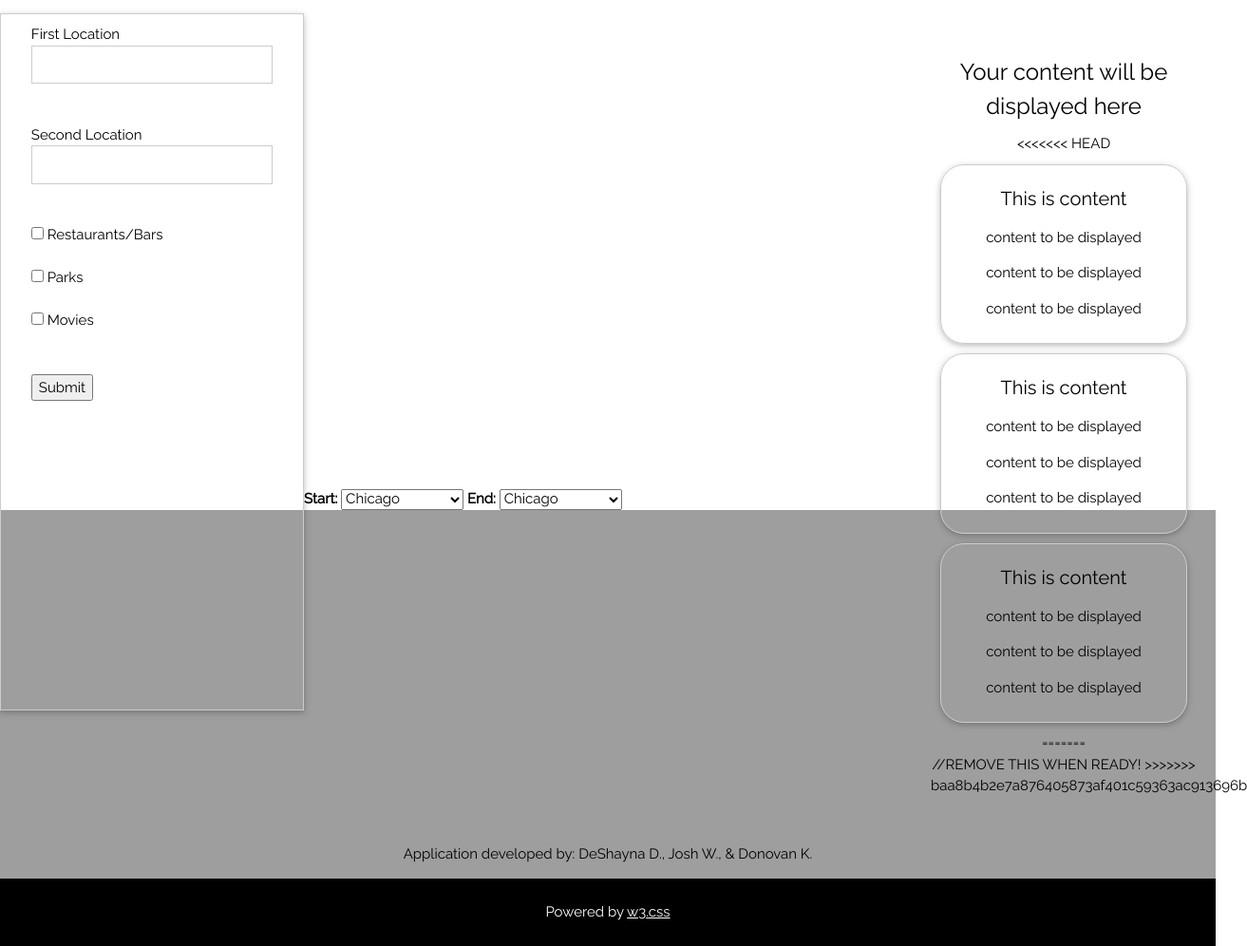
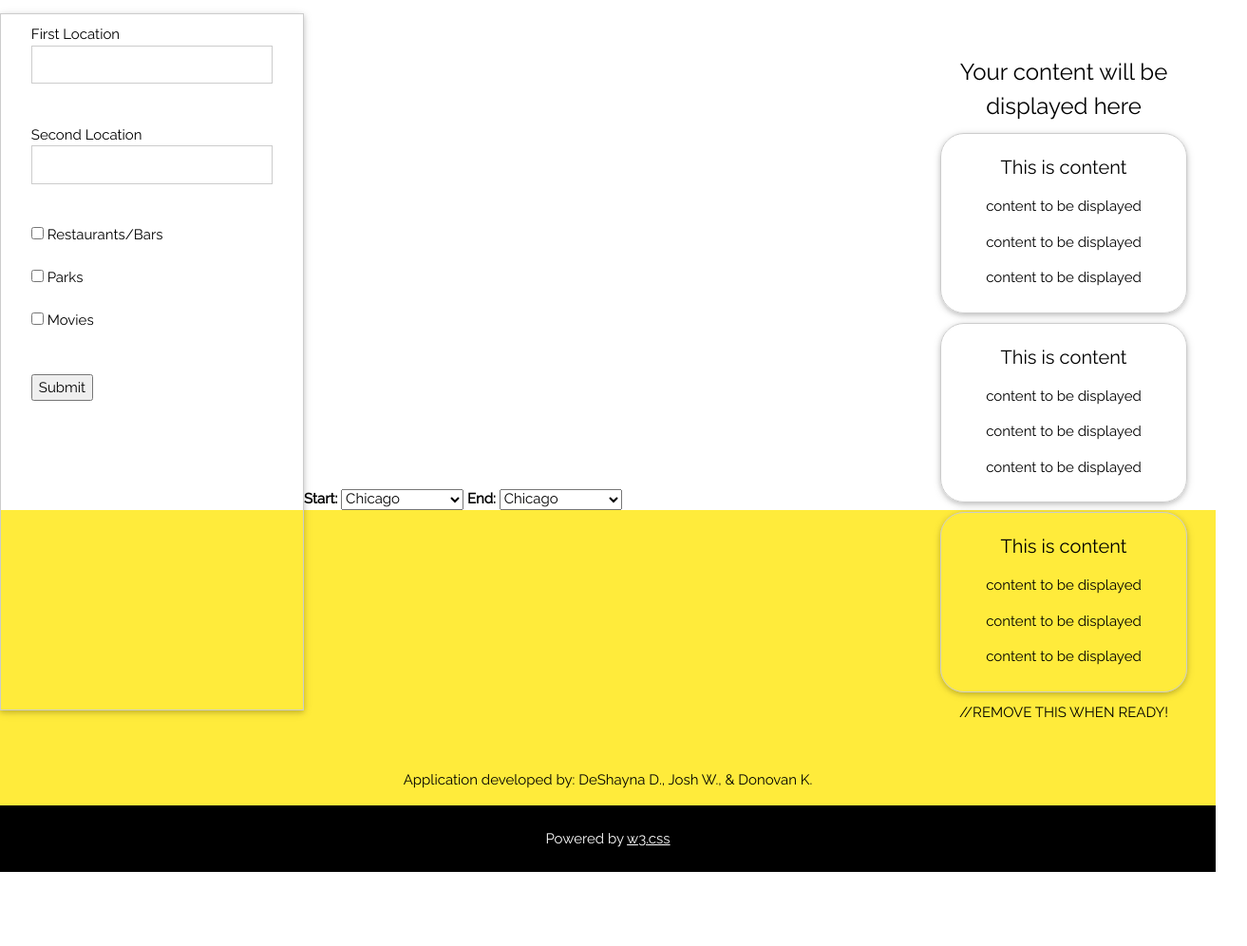
Before and after one commit to joshuakwatkins/halfway-there, a plain HTML site: page index.html in a window 1280 px wide. Shown: the part 69-1065 px from the top of the page at 95% size, 1313 px wide, since content can reach past the window. After the commit the page ends 987 px from the top, so only its background shows below. Drawn offline with nearby package versions, Linux system fonts and the light colour scheme; some packages are replaced by stand-ins of ours; no server answers; a web font is replaced by a local one.

Commit message:
going after josh's reign of terror(keeping place cards and changing div color)

```diff
--- a/index.html
+++ b/index.html
@@ -65,7 +65,6 @@ href="https://fonts.googleapis.com/css?family=Allerta+Stencil">
   <!--Displaying result options-->
     <div class="w3-col m3 w3-right w3-center w3-padding-24" id= "resultContent">
       <h3>Your content will be displayed here</h3>
-<<<<<<< HEAD
       <div class = "w3-border w3-card right-content">
       <h4 class= " col-1">This is content</h4>
       </p>
@@ -86,9 +85,7 @@ href="https://fonts.googleapis.com/css?family=Allerta+Stencil">
         <p>content to be displayed</p>
     </div>
 
-=======
       <div class = dragoon></div>   //REMOVE THIS WHEN READY!
->>>>>>> baa8b4b2e7a876405873af401c59363ac913696b
     </div>
   </div>
 
@@ -128,7 +125,7 @@ href="https://fonts.googleapis.com/css?family=Allerta+Stencil">
 
 
   <!-- Footer -->
-  <footer class="w3-container w3-grey w3-center">
+  <footer class="w3-container w3-yellow w3-center">
     <p> Application developed by: DeShayna D., Josh W., & Donovan K. </p>
 
 
```
